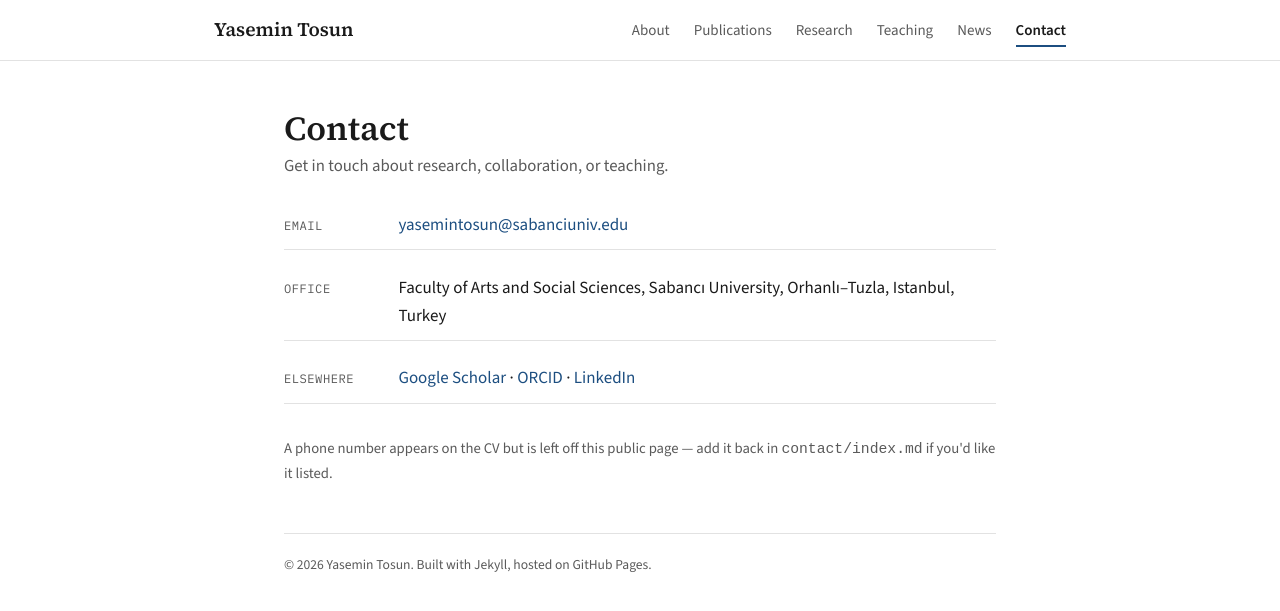
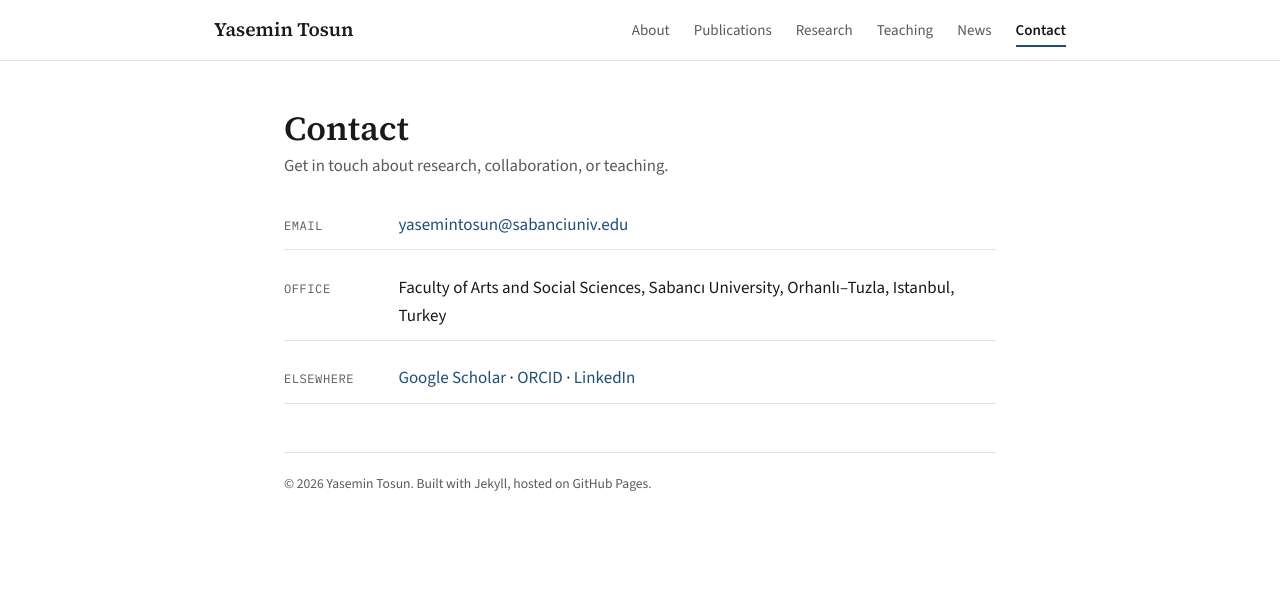
Before and after one commit to yasemintosun91/yasemintosun, a Jekyll site: the page built from contact/index.md, in a window 1280 px wide. Shown: the top 611 px of the page. Built offline with Jekyll 4.4.1, drawn with Linux system fonts in a browser that asks for light colours.

Commit message:
Update index.md

```diff
--- a/contact/index.md
+++ b/contact/index.md
@@ -27,5 +27,4 @@ permalink: /contact/
 </div>
 
 <p style="margin-top:2rem; color:var(--ink-soft); font-size:0.92rem;">
-  A phone number appears on the CV but is left off this public page — add it back in <code>contact/index.md</code> if you'd like it listed.
 </p>
```
